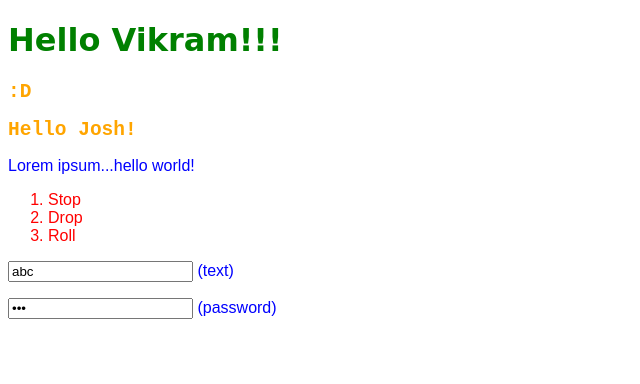
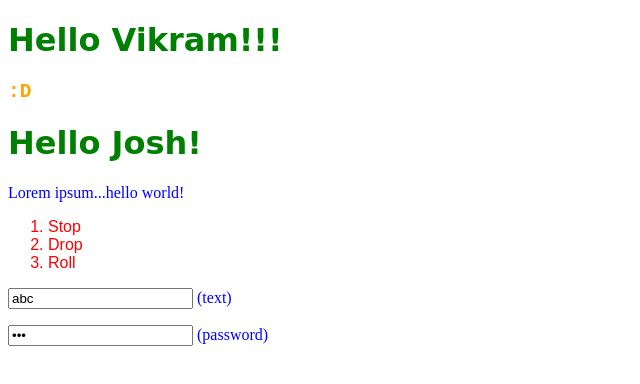
Before and after one commit to jxsoren/htmlPlayground, a website: page index.html in a window 1280 px wide. Shown: the whole page, without its empty margins (0-640 px from the left). Drawn offline with Linux system fonts and the light colour scheme.

Commit message:
html and style sheet update

```diff
--- a/index.html
+++ b/index.html
@@ -12,7 +12,7 @@
     <h1>Hello Vikram!!!</h1>
     <h2>:D</h2>
 
-    <h2>Hello Josh!</h2>
+    <h1>Hello Josh!</h1>
     <p> Lorem ipsum...hello world!</p>
     <ol>
       <li>Stop</li>
--- a/style.css
+++ b/style.css
@@ -1,6 +1,6 @@
 p {
 
-	font-family: Arial;
+	font-family: 'Times New Roman', Times, serif;
 	color: blue;
 }
 
```
